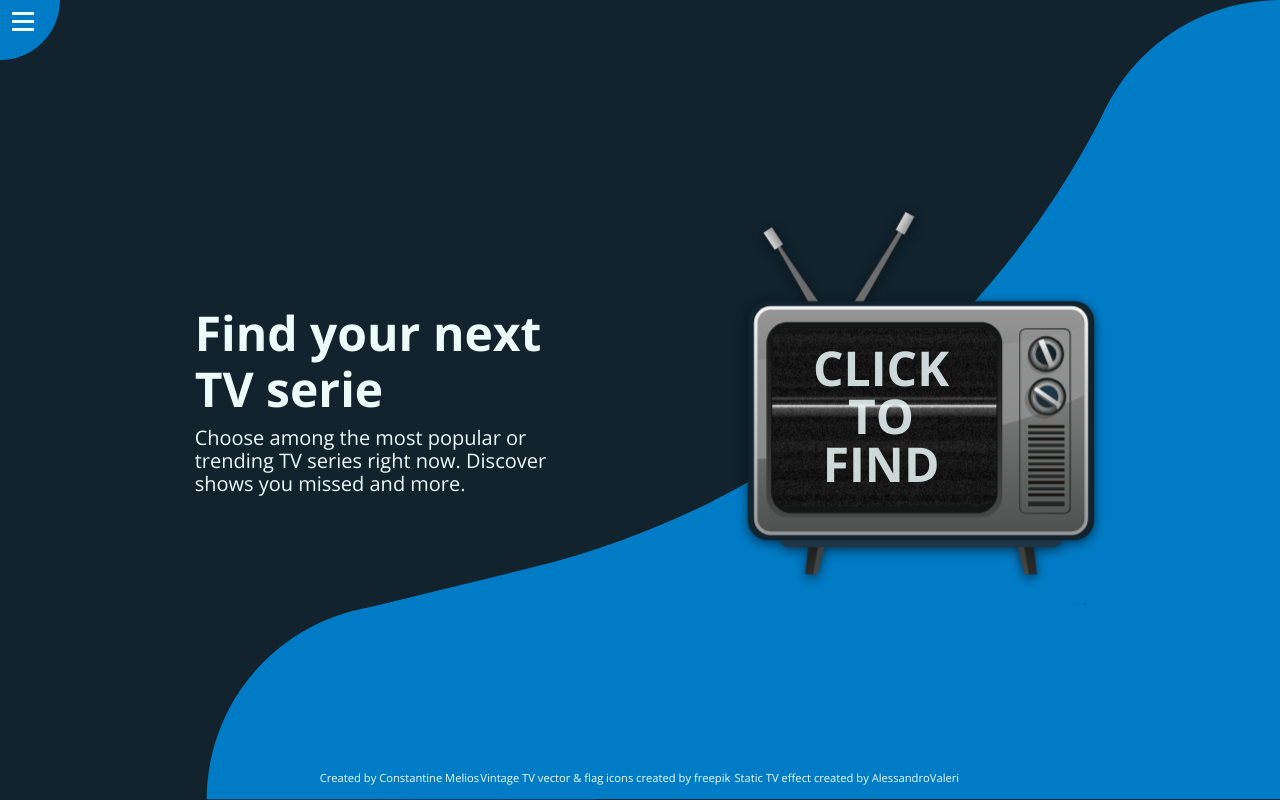
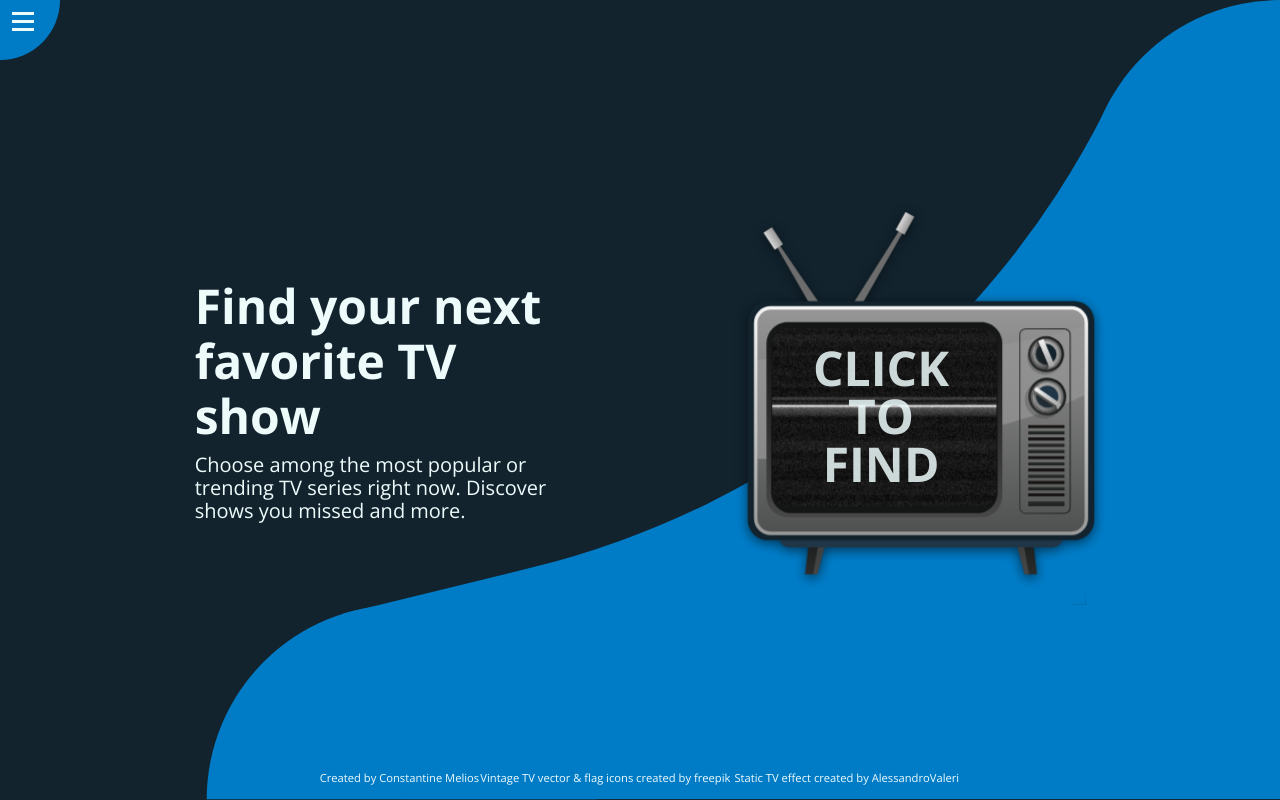
Before and after one commit to constantineMelios-zz/tv-search-app, a React (Create React App) app: page / in a window 1280 px wide. Built offline with nearby package versions, Linux system fonts and the light colour scheme.

Commit message:
Added .env for API key

```diff
--- a/src/pages/Discover.tsx
+++ b/src/pages/Discover.tsx
@@ -1,9 +1,12 @@
 import React from 'react'
 import { DiscoverStyle } from '../styles'
+import dotenv from 'dotenv'
+
+dotenv.config({ path: '.env' })
 
 
 export default function Discover() {
-
+  console.log(process.env.REACT_APP_API_KEY)
   return <DiscoverStyle>
 
   </DiscoverStyle>
--- a/src/pages/Home.tsx
+++ b/src/pages/Home.tsx
@@ -11,7 +11,7 @@ export default function Home() {
       <div className="main__content">
         <div className="main__titles">
           <h1 className="main__title">{language === 'en' ?
-            "Find your next TV serie" :
+            "Find your next favorite TV show" :
             "Βρες τη νέα αγαπημένη σου σειρά"}
           </h1>
           <p className="main__subtitle">{language === 'en' ?
```
Also changed, not shown: 1 other file (tests, documents, lock files or other folders).
